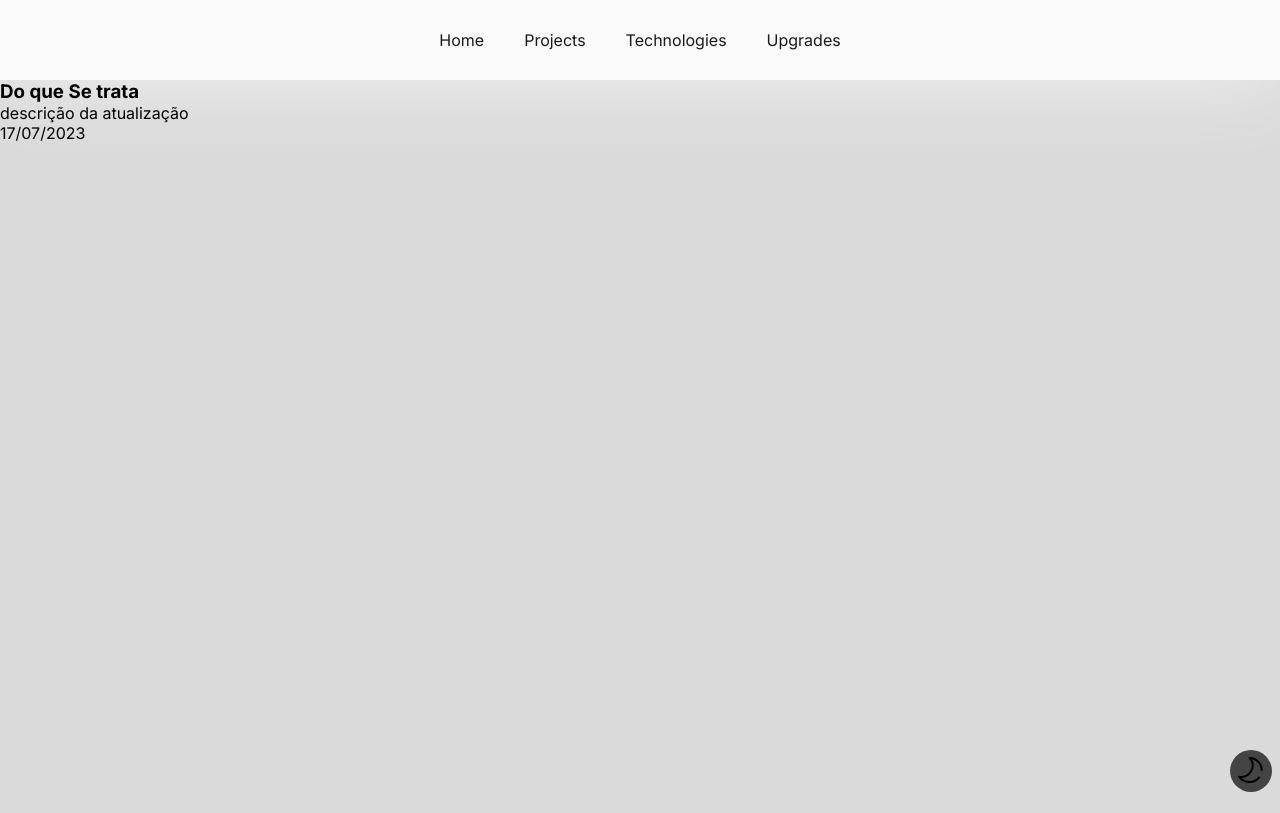
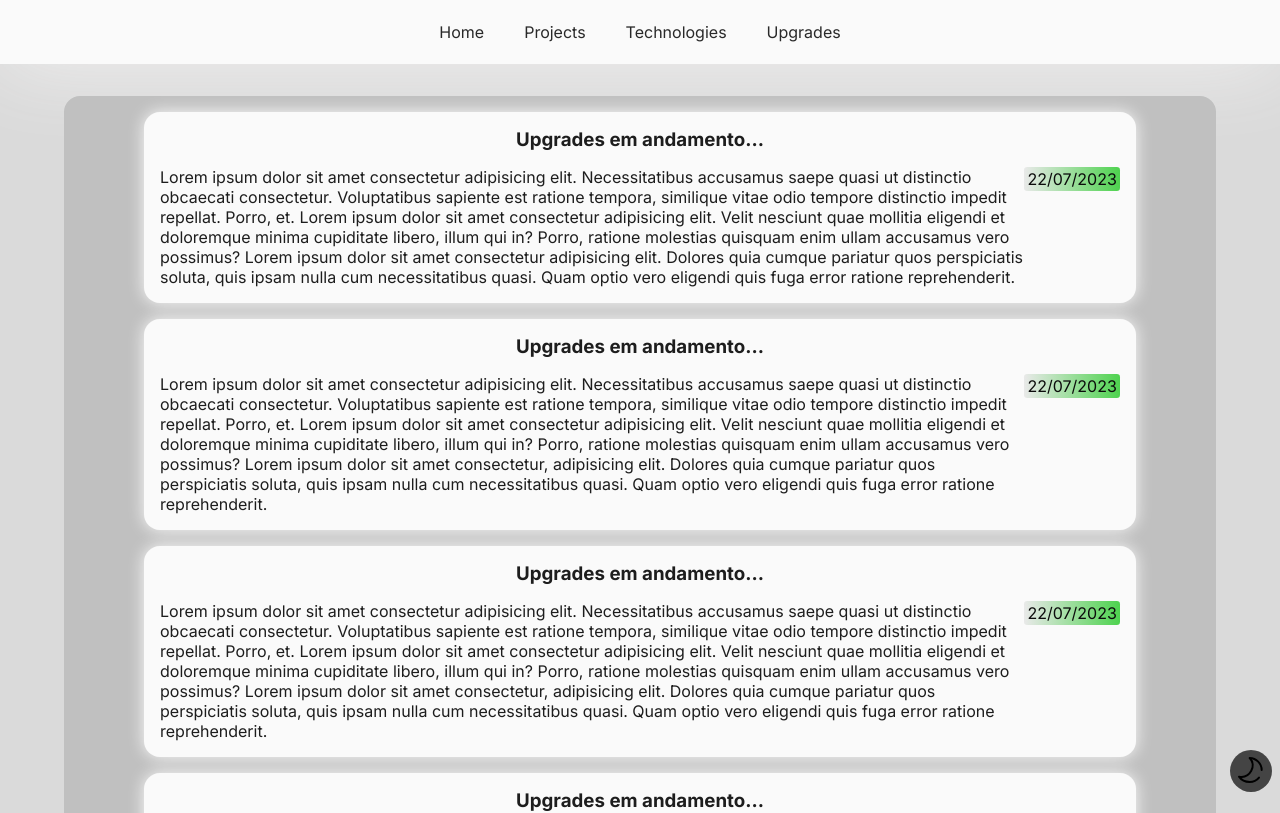
Before and after one commit to SamuelRosario-C/ofcPortifolio, a Next.js app: page /upgrades in a window 1280 px wide. Shown: the top 813 px of the page. Built offline with nearby package versions, Linux system fonts and the light colour scheme.

Commit message:
upgrade pages and add style on page upgrades

```diff
--- a/src/app/(pages)/home/page.jsx
+++ b/src/app/(pages)/home/page.jsx
@@ -14,7 +14,6 @@ export default function Home() {
         <>
             <Navbar />
             <section className={styles.home}>
-                <h3>Sobre Mim</h3>
                 <div className={styles.aboutme}>
                     <div className={styles.profile}>
                         <Image src={perfil} alt="perfil imagem" />
--- a/src/app/(pages)/projects/page.jsx
+++ b/src/app/(pages)/projects/page.jsx
@@ -17,7 +17,6 @@ export default function Projects() {
         <>
             <Navbar/>
             <section className={styled.boxProjects}>
-                <h3>Projects</h3>
                 <article className={styled.projects}>
                     <div className={styled.tableProjects}>
                         <span className={styled.textsProject}>
--- a/src/app/(pages)/tecnologies/page.jsx
+++ b/src/app/(pages)/tecnologies/page.jsx
@@ -46,7 +46,7 @@ const allTechnologies = [{
 },{
     imgTechnology: iconstyledComponents,
     description: 'alto conhecimento em styled-components, facil de utlizar',
-    nameTech: 'styled-components'
+    nameTech: 'StyledComponents'
 },{
     imgTechnology: iconExpress,
     description: 'Facilita criação de rotas e conecta frontend',
@@ -83,7 +83,6 @@ export default function Home() {
         <>
             <Navbar />
             <main className={styles.boxTechnologies}>
-                <h3>Tecnologias</h3>
                 <section className={styles.technologies}>
 
                     {/* aqui onde vai configuração padrão div que vai zer clonada */}
--- a/src/app/(pages)/upgrades/page.jsx
+++ b/src/app/(pages)/upgrades/page.jsx
@@ -1,3 +1,4 @@
+import styled from "./upgrades.module.css"
 import Navbar from "@/app/components/navbar/page"
 export const metadata = {
     title: "Projects",
@@ -7,15 +8,59 @@ export const metadata = {
 export default function Projects() {
     return (
         <>
-            <Navbar/>
-            <section>
-                <article>
-                    <div>
-                        <h3>Do que Se trata</h3>
-                        <p>descrição da atualização</p>
-                        <span>17/07/2023</span>
+            <Navbar />
+            <section className={styled.boxUpgrades}>
+                <article className={styled.tableUpgrades}>
+                    <div className={styled.upgrades}>
+                        <h3 className={styled.subjectUpgrades}>Upgrades em andamento...</h3>
+                        <div className={styled.textsUpgrades}>
+                            <p>
+                                Lorem ipsum dolor sit amet consectetur adipisicing elit. Necessitatibus accusamus saepe quasi ut distinctio obcaecati consectetur. Voluptatibus sapiente est ratione tempora, similique vitae odio tempore distinctio impedit repellat. Porro, et.
+                                Lorem ipsum dolor sit amet consectetur adipisicing elit. Velit nesciunt quae mollitia eligendi et doloremque minima cupiditate libero, illum qui in? Porro, ratione molestias quisquam enim ullam accusamus vero possimus?
+                                Lorem ipsum dolor sit amet consectetur adipisicing elit. Dolores quia cumque pariatur quos perspiciatis soluta, quis ipsam nulla cum necessitatibus quasi. Quam optio vero eligendi quis fuga error ratione reprehenderit.
+                            </p>
+                            <span className={styled.dateUpgrades}>22/07/2023</span>
+                        </div>
 
                     </div>
+
+                    <div className={styled.upgrades}>
+                        <h3 className={styled.subjectUpgrades}>Upgrades em andamento...</h3>
+                        <div className={styled.textsUpgrades}>
+                            <p>
+                                Lorem ipsum dolor sit amet consectetur adipisicing elit. Necessitatibus accusamus saepe quasi ut distinctio obcaecati consectetur. Voluptatibus sapiente est ratione tempora, similique vitae odio tempore distinctio impedit repellat. Porro, et.
+                                Lorem ipsum dolor sit amet consectetur adipisicing elit. Velit nesciunt quae mollitia eligendi et doloremque minima cupiditate libero, illum qui in? Porro, ratione molestias quisquam enim ullam accusamus vero possimus?
+                                Lorem ipsum dolor sit amet consectetur, adipisicing elit. Dolores quia cumque pariatur quos perspiciatis soluta, quis ipsam nulla cum necessitatibus quasi. Quam optio vero eligendi quis fuga error ratione reprehenderit.
+                            </p>
+                            <span className={styled.dateUpgrades}>22/07/2023</span>
+                        </div>
+
+                    </div>
+                    <div className={styled.upgrades}>
+                        <h3 className={styled.subjectUpgrades}>Upgrades em andamento...</h3>
+                        <div className={styled.textsUpgrades}>
+                            <p>
+                                Lorem ipsum dolor sit amet consectetur adipisicing elit. Necessitatibus accusamus saepe quasi ut distinctio obcaecati consectetur. Voluptatibus sapiente est ratione tempora, similique vitae odio tempore distinctio impedit repellat. Porro, et.
+                                Lorem ipsum dolor sit amet consectetur adipisicing elit. Velit nesciunt quae mollitia eligendi et doloremque minima cupiditate libero, illum qui in? Porro, ratione molestias quisquam enim ullam accusamus vero possimus?
+                                Lorem ipsum dolor sit amet consectetur, adipisicing elit. Dolores quia cumque pariatur quos perspiciatis soluta, quis ipsam nulla cum necessitatibus quasi. Quam optio vero eligendi quis fuga error ratione reprehenderit.
+                            </p>
+                            <span className={styled.dateUpgrades}>22/07/2023</span>
+                        </div>
+
+                    </div>
+                    <div className={styled.upgrades}>
+                        <h3 className={styled.subjectUpgrades}>Upgrades em andamento...</h3>
+                        <div className={styled.textsUpgrades}>
+                            <p>
+                                Lorem ipsum dolor sit amet consectetur adipisicing elit. Necessitatibus accusamus saepe quasi ut distinctio obcaecati consectetur. Voluptatibus sapiente est ratione tempora, similique vitae odio tempore distinctio impedit repellat. Porro, et.
+                                Lorem ipsum dolor sit amet consectetur adipisicing elit. Velit nesciunt quae mollitia eligendi et doloremque minima cupiditate libero, illum qui in? Porro, ratione molestias quisquam enim ullam accusamus vero possimus?
+                                Lorem ipsum dolor sit amet consectetur, adipisicing elit. Dolores quia cumque pariatur quos perspiciatis soluta, quis ipsam nulla cum necessitatibus quasi. Quam optio vero eligendi quis fuga error ratione reprehenderit.
+                            </p>
+                            <span className={styled.dateUpgrades}>22/07/2023</span>
+                        </div>
+
+                    </div>
+
                 </article>
 
             </section>
--- /dev/null
+++ b/src/app/(pages)/upgrades/upgrades.module.css
@@ -0,0 +1,71 @@
+.boxUpgrades {
+    display: flex;
+    justify-content: center;
+    align-items: baseline;
+    height: 90vh;
+    width: 100%;
+}
+
+.tableUpgrades {
+    display: flex;
+    flex-direction: column;
+    gap: 1rem;
+    width: 90vw;
+    padding: 1rem 5rem;
+    margin-top: 2rem;
+    border-radius: 1rem;
+}
+
+.upgrades {
+    border-radius: 1rem;
+    padding: 1rem;
+}
+
+.subjectUpgrades {
+    text-align: center;
+    margin-bottom: 1rem;
+}
+
+.textsUpgrades {
+    display: flex;
+}
+
+.dateUpgrades {
+    background-color: green;
+    border-radius: 0.2rem;
+    height: 1.5rem;
+    padding: 0.1rem 0.2rem;
+}
+
+/* THEME */
+
+[data-theme="dark"] .upgrades {
+    background-color: #0c0c0c;
+    box-shadow: 0 0 1rem #0c0c0c;
+}
+
+[data-theme="dark"] .tableUpgrades {
+    background-color: #292929;
+    color: #e9e9e9;
+
+}
+
+[data-theme="dark"] .dateUpgrades {
+    background: linear-gradient(90deg, #1d1d1d 0%, #00c701 250%);
+    color: #c0c0c0;
+}
+
+[data-theme="light"] .upgrades {
+    background-color: #fafafa;
+    box-shadow: 0 0 1rem #fafafa;
+}
+
+[data-theme="light"] .tableUpgrades {
+    background: #c0c0c0;
+    color: #1d1d1d;
+}
+
+[data-theme="light"] .dateUpgrades {
+    background: linear-gradient(90deg, #e9e9e9, #00c701 150%);
+    color: #0c0c0c;
+}
--- a/src/app/components/navbar/navbar.module.css
+++ b/src/app/components/navbar/navbar.module.css
@@ -1,10 +1,10 @@
 .navbar {
-    display: flex;
+    display: none;
     justify-content: center;
     align-items: center;
     gap: 1.5rem;
-    height: 10vh;
-    width: 100vw;
+    height: 8vh;
+    width: 100%;
 }
 
 .links {
@@ -19,6 +19,7 @@
 /* TEMA */
 
 [data-theme="dark"] .navbar {
+    display: flex;
     background: #0c0c0c;
     box-shadow: 0 0 5rem #292929;
 }
@@ -28,11 +29,11 @@
 }
 
 [data-theme="light"] .navbar {
-
+    display: flex;
     background: #fafafa;
     box-shadow: 0 0 5rem #f3f2f2;
 }
 
 [data-theme="light"] .links {
-    color: #1a1a1a;
+    color: #292929;
 }
```
Also changed, not shown: src/app/(pages)/home/home.module.css (+10 -7 lines), src/app/(pages)/projects/projects.module.css (+10 -1 lines), src/app/(pages)/tecnologies/tech.module.css (+22 -8 lines), src/app/page.module.css (+10 -1 lines).
